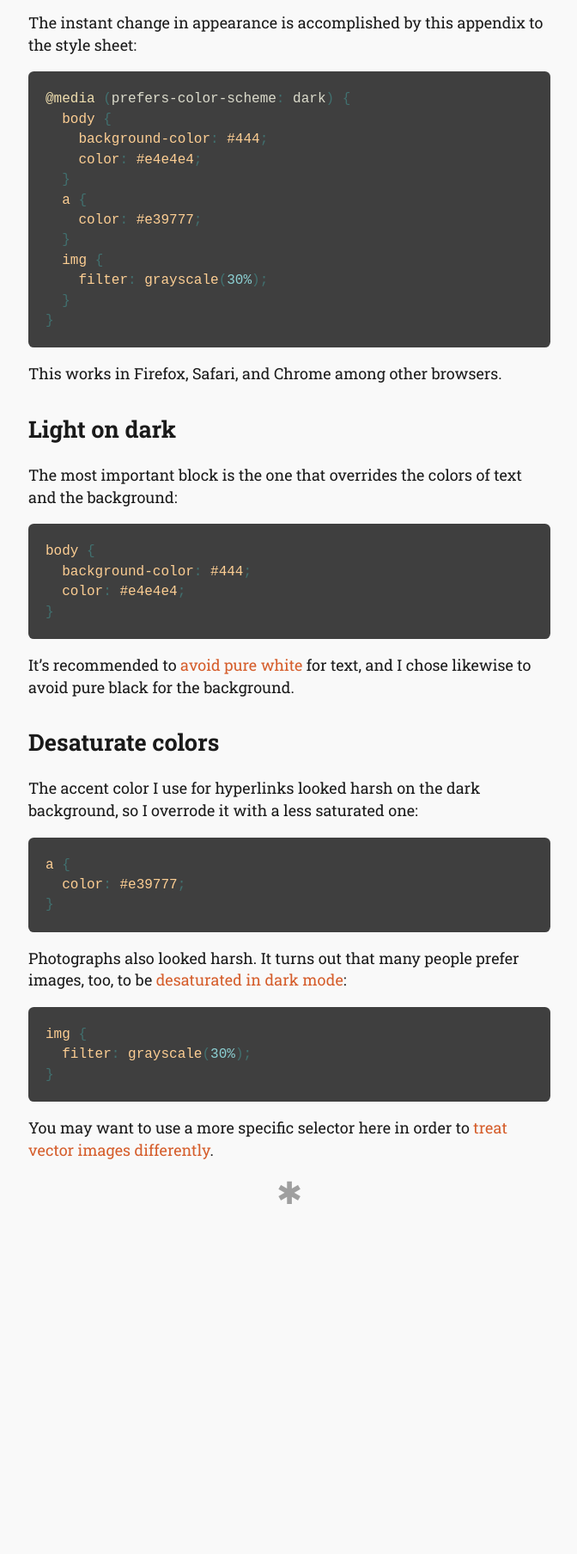
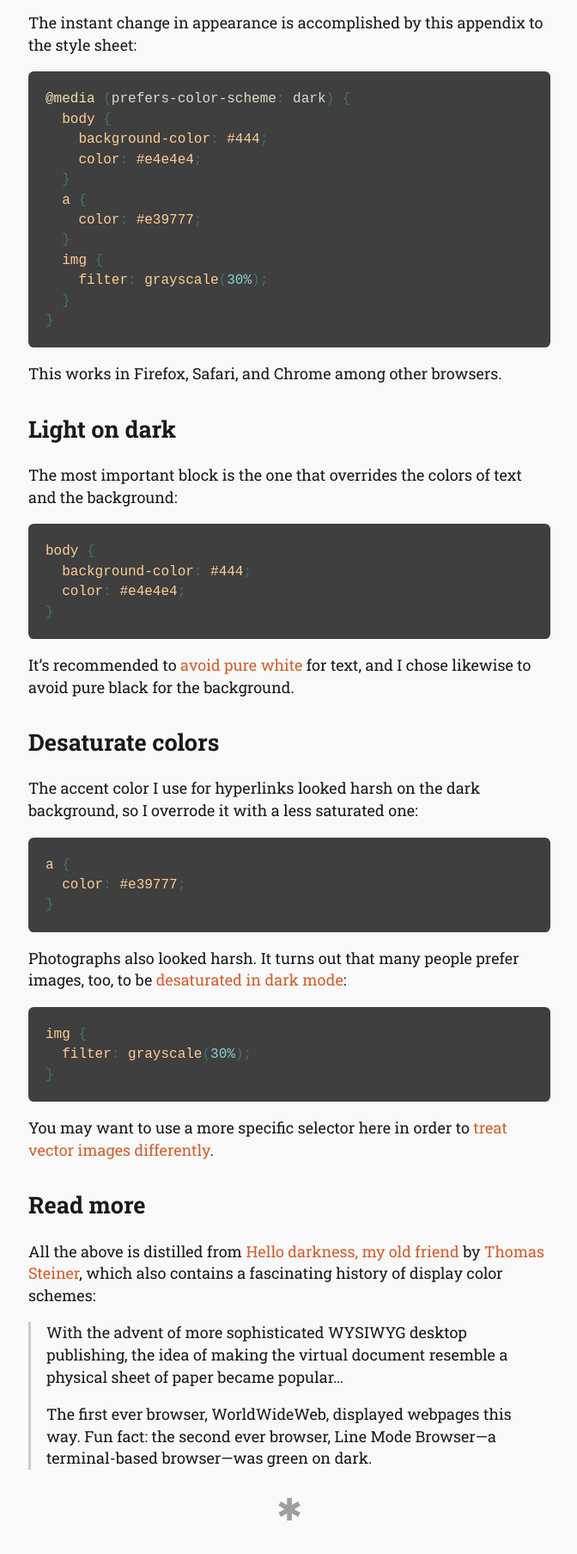
Before and after one commit to brow/rebeccabutler.org, a Jekyll site: the page built from _posts/2019-09-27-dark-mode-website-css.md, in a window 1280 px wide, cut to the strip 417-2238 px from the top of the page. Shown: the top 1807 px of the strip at 86% size, without its empty margins (303-975 px from the left). Built offline with Jekyll 4.4.1, drawn with Linux system fonts in a browser that asks for light colours; Markdown is read by kramdown in place of the engine named in the settings; before the commit the page ends 1897 px from its top, so only the background shows below that.

Commit message:
Read More section

````diff
--- a/_posts/2019-09-27-dark-mode-website-css.md
+++ b/_posts/2019-09-27-dark-mode-website-css.md
@@ -59,3 +59,10 @@ img {
 ```
 
 You may want to use a more specific selector here in order to [treat vector images differently](https://web.dev/prefers-color-scheme#invert-vector-graphics-and-icons).
+
+## Read more
+
+All the above is distilled from [Hello darkness, my old friend](https://web.dev/prefers-color-scheme) by [Thomas Steiner](https://twitter.com/tomayac), which also contains a fascinating history of display color schemes:
+> With the advent of more sophisticated WYSIWYG desktop publishing, the idea of making the virtual document resemble a physical sheet of paper became popular…
+>
+> The first ever browser, WorldWideWeb, displayed webpages this way. Fun fact: the second ever browser, Line Mode Browser—a terminal-based browser—was green on dark.
--- a/stylesheets/style.css
+++ b/stylesheets/style.css
@@ -22,12 +22,12 @@ div.fulltext {
 /* End mark
  * https://rwt.io/typography-tips/marks-ends-and-middles-end-marks-sections-and-dead-ends
  */
-div.fulltext p:last-child:after {
+div.fulltext:after {
   content: "\2731";
   display: block;
   text-align: center;
   font-size: 2em;
-  line-height: 2em;
+  line-height: 1.5em;
   opacity: 0.4;
 }
 
@@ -41,6 +41,12 @@ h2 {
 
 header .date {
   opacity: 0.6;
+}
+
+blockquote {
+  border-left: 0.2em solid #ccc;
+  margin-left: 0;
+  padding-left: 1em;
 }
 
 img.headshot {
````
